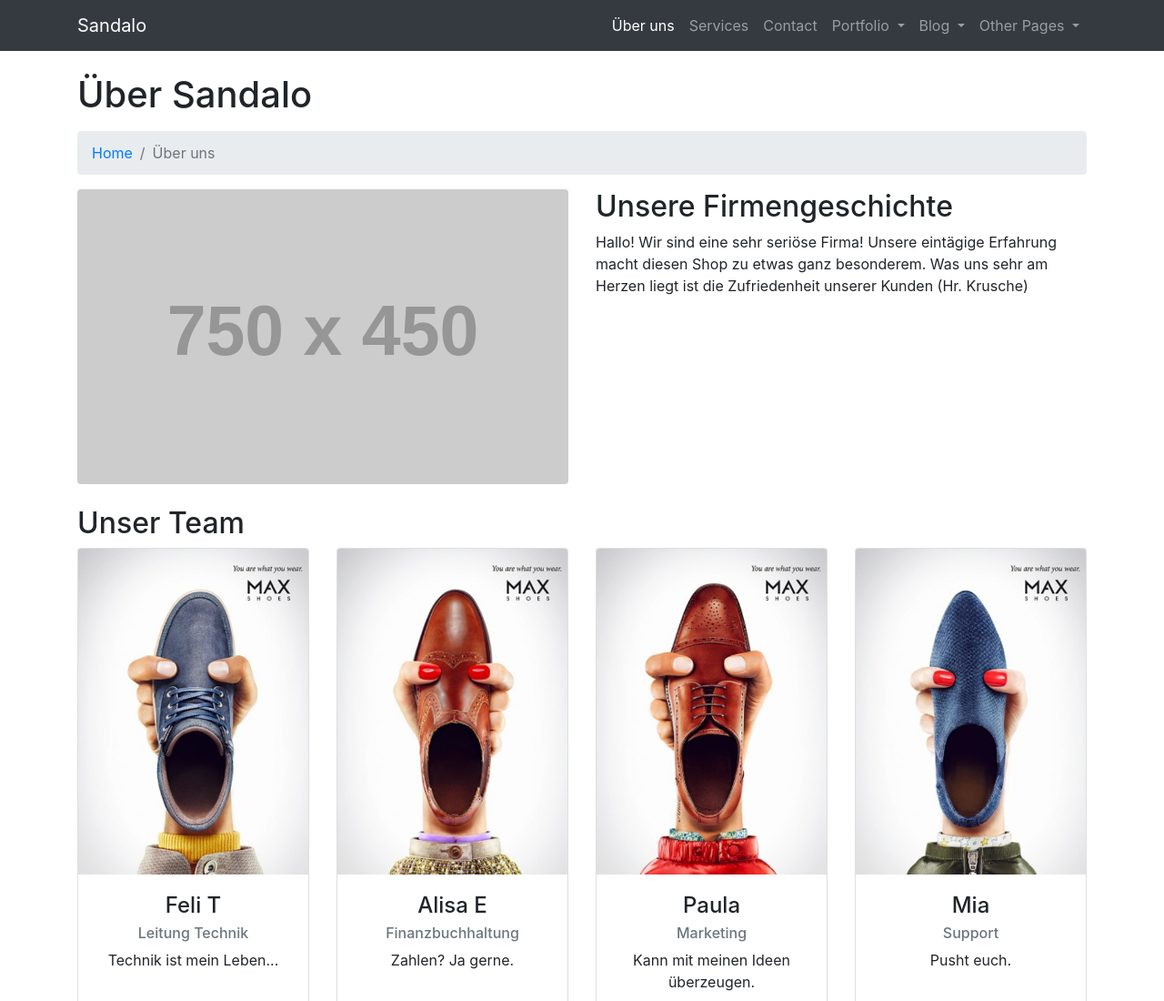
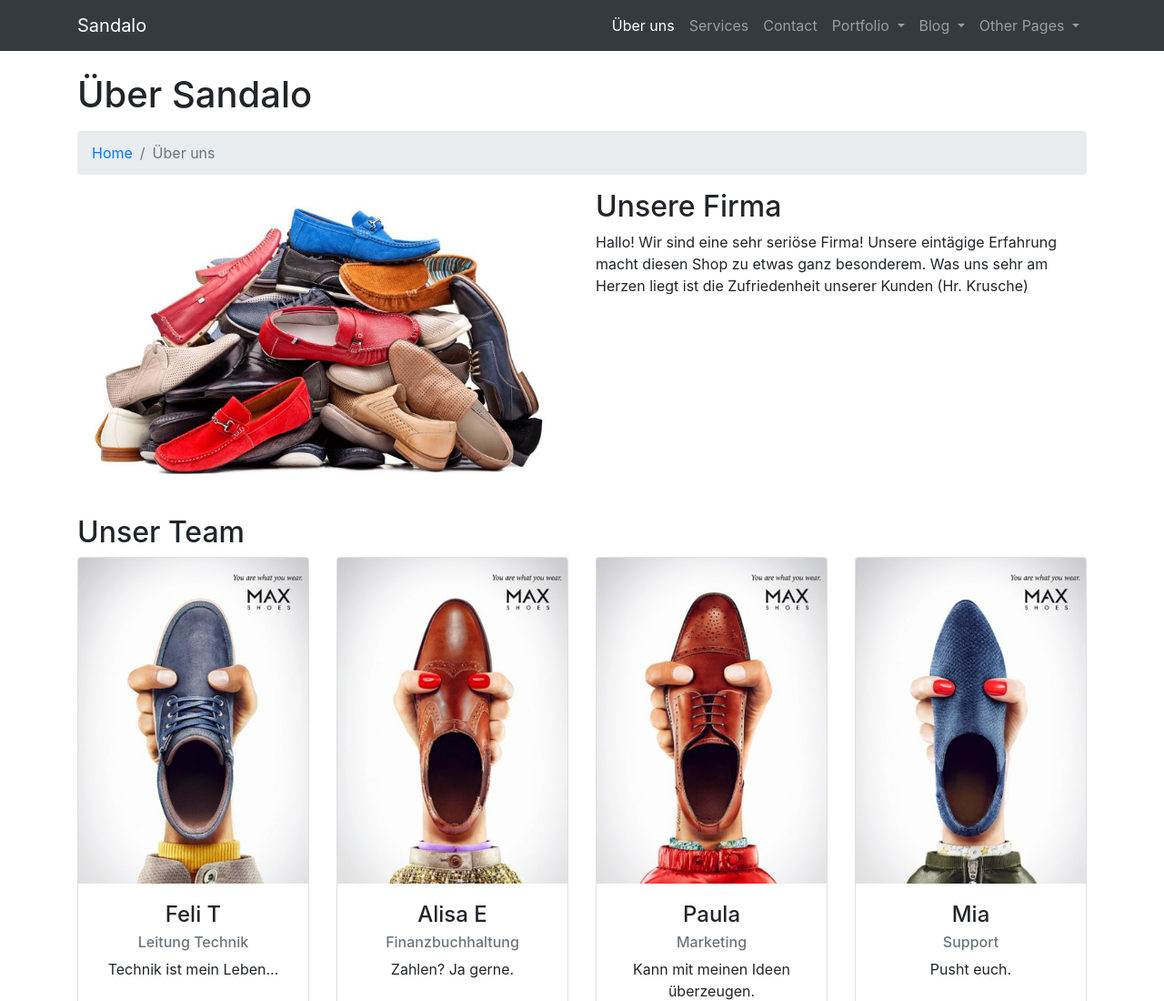
Before and after one commit to FelisaPaumia/Html-Projekt, a website: page about.html in a window 1280 px wide. Shown: the top 1100 px of the page at 91% size. Drawn offline with Linux system fonts and the light colour scheme; placeholder pictures from the web are drawn by us.

Commit message:
Wir alle!

```diff
--- a/about.html
+++ b/about.html
@@ -94,10 +94,10 @@
     <!-- Intro Content -->
     <div class="row">
       <div class="col-lg-6">
-        <img class="img-fluid rounded mb-4" src="http://placehold.it/750x450" alt="">
+        <img class="img-fluid rounded mb-4" src="img/team/haufen.jpeg" alt="">
       </div>
       <div class="col-lg-6">
-        <h2>Unsere Firmengeschichte</h2>
+        <h2>Unsere Firma</h2>
         <p>Hallo! Wir sind eine sehr seriöse Firma! Unsere eintägige Erfahrung macht diesen Shop zu etwas ganz besonderem. Was uns sehr am Herzen liegt ist die Zufriedenheit unserer Kunden (Hr. Krusche)</p>
       </div>
     </div>
```
Also changed, not shown: img/team/haufen.jpeg (added).
